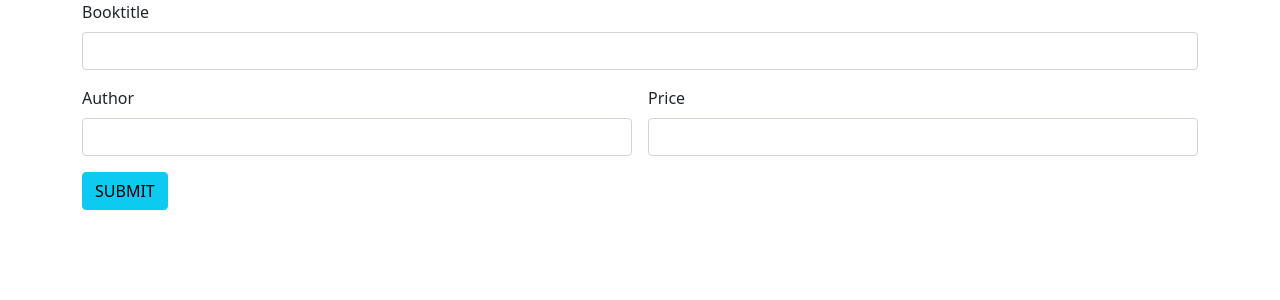
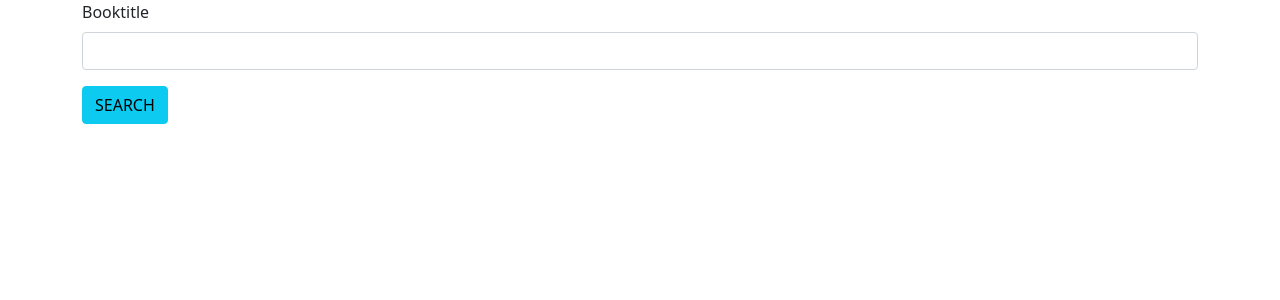
Before and after one commit to Seenusneha4/booksreact, a React (Create React App) app: page / in a window 1280 px wide. Shown: the top 300 px of the page. Built offline with nearby package versions, Linux system fonts and the light colour scheme.

Commit message:
searchbookcompleted

```diff
--- a/src/App.js
+++ b/src/App.js
@@ -3,12 +3,13 @@
 import 'bootstrap/dist/css/bootstrap.min.css'
 import 'bootstrap/dist/js/bootstrap.bundle.min.js'
 import Addbook from './Components/Addbook';
+import Searchbook from './Components/Searchbook';
 
 function App() {
   return (
     <div>
 
-      <Addbook/>
+      <Searchbook/>
     </div>
   );
 }
--- a/src/Components/Searchbook.js
+++ b/src/Components/Searchbook.js
@@ -2,7 +2,28 @@
 
 const Searchbook = () => {
   return (
-    <div>Searchbook</div>
+    <div>
+<div className="container">
+    <div className="row">
+        <div className="col col-12 col-sm-12 col-md-12 col-lg-12 col-xl-12 col-xxl-12">
+            <div className="row g-3">
+                <div className="col col-12 col-sm-12 col-md-12 col-lg-12 col-xl-12 col-xxl-12">
+                    <label for="" className="form-label">Booktitle</label>
+                    <input type="text" className="form-control"/>
+                </div>
+
+
+
+                <div className="col col-12 col-sm-6 col-md-6 col-lg-6 col-xl-6 col-xxl-6">
+                    <button className="btn btn-info">SEARCH</button>
+                </div>
+            </div>
+        </div>
+    </div>
+</div>
+
+
+    </div>
   )
 }
 
```
